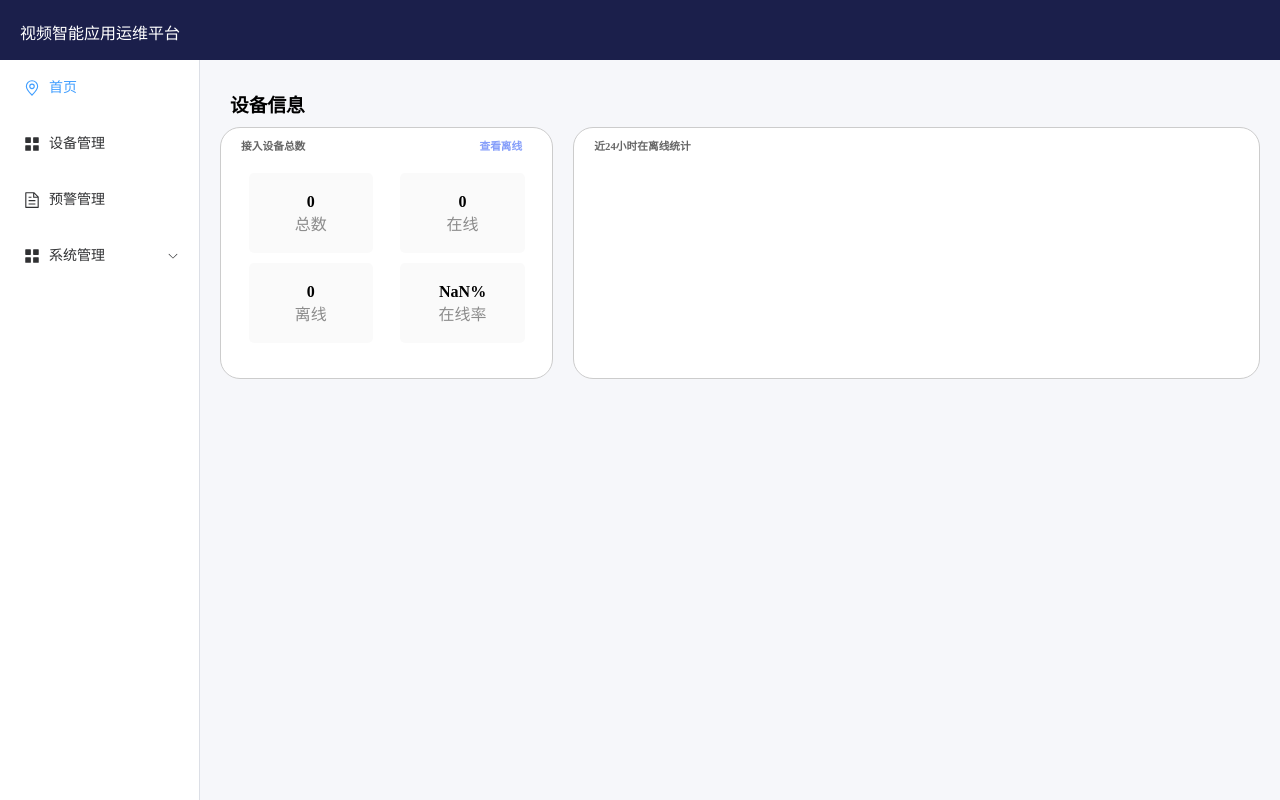
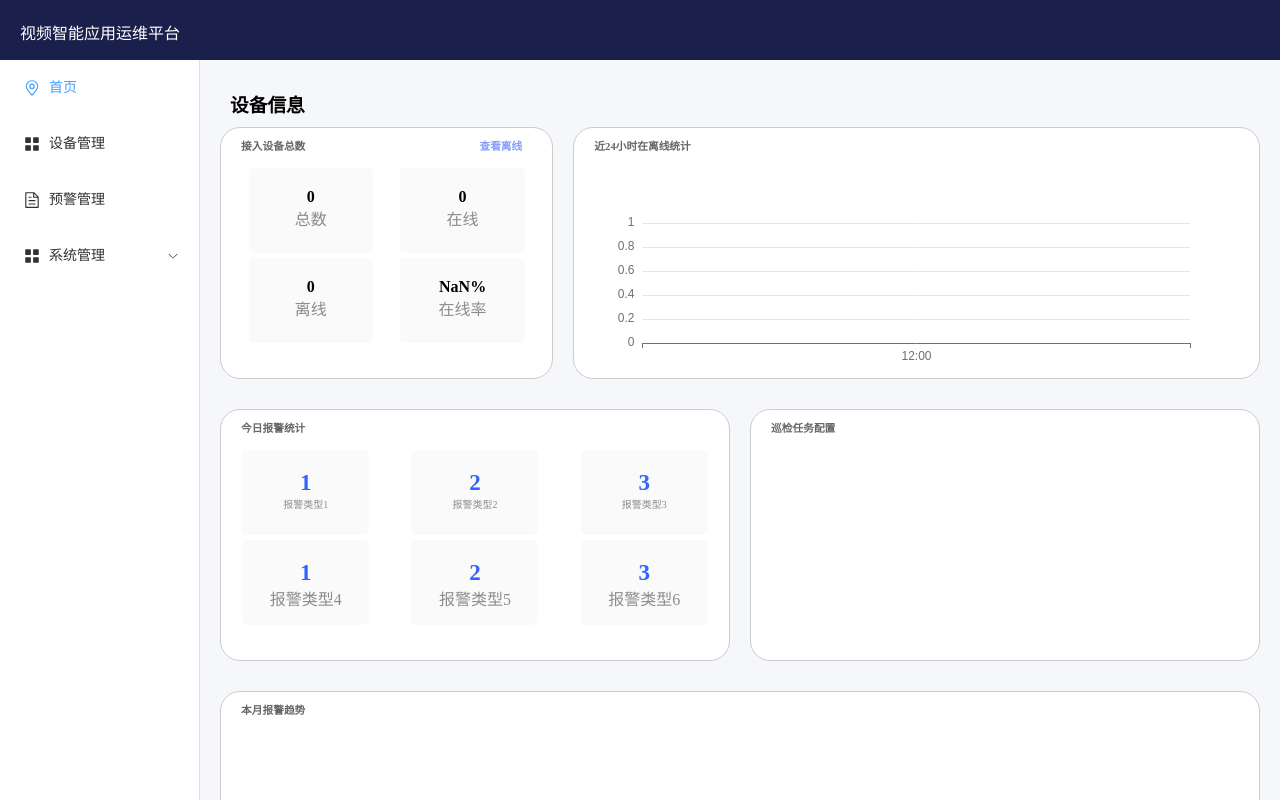
Before and after one commit to God-dev1ce/cameraTardet, a Vue app in the folder web/: page /device_info in a window 1280 px wide. Shown: the top 800 px of the page. Built offline with nearby package versions, Linux system fonts and the light colour scheme; no server answers; the HTML template or start-up script is replaced by a standard one.

Commit message:
feat: 完善首页设备详情布局

```diff
--- a/web/src/components/DeviceInfo.vue
+++ b/web/src/components/DeviceInfo.vue
@@ -2,6 +2,28 @@
 import {type DeviceOnlineInfoReply, getDeviceOnlineInfo} from "@/api/deviceInfo.ts";
 import {onMounted, ref} from "vue";
 import {ElMessage} from "element-plus";
+
+const option = ref({
+  xAxis: {
+    type: 'category',
+    data: ['12:00']
+  },
+  yAxis: {
+    type: 'value'
+  },
+  series: [
+    {
+      data: [0],
+      type: 'bar',
+      stack: 'x'
+    },
+    {
+      data: [0],
+      type: 'bar',
+      stack: 'x'
+    },
+  ]
+})
 
 const defaultDeviceInfo: DeviceOnlineInfoReply = {
   total_devices: 0,
@@ -68,16 +90,86 @@ onMounted(()=>{
       </div>
     </el-col>
 
+    <!--近24小时在离线情况统计-->
     <el-col :span="16">
       <div class="device-online-card">
         <el-row>
-          <el-col :span="12"><h6 style="padding: 10px 10px 10px 20px; color: rgba(0,0,0,60%)">近24小时在离线统计</h6></el-col>
-          <!--TODO 页面跳转 -->
-          <el-col :span="12"><h6 style="padding: 10px 30px 10px 10px; color: #0F40F580; text-align: right"></h6>
+          <el-col :span="24"><h6 style="padding: 10px 10px 10px 20px; color: rgba(0,0,0,60%)">近24小时在离线统计</h6></el-col>
+        </el-row>
+        <e-charts :option="option"></e-charts>
+      </div>
+    </el-col>
+  </el-row>
+
+  <!--今日报警统计-->
+  <el-row :gutter="20" style="padding: 30px 0 0 0">
+    <el-col :span="12">
+      <div class="device-online-card">
+        <el-row>
+          <el-col :span="24"><h6 style="padding: 10px 10px 10px 20px; color: rgba(0,0,0,60%)">今日报警统计</h6></el-col>
+        </el-row>
+
+        <el-row class="device-info-card" style="color: rgba(0,0,0,44%); font-size: 10px">
+          <el-col :span="1"/>
+          <el-col :span="6" class="card-info">
+            <b style="color: rgb(52, 98, 253); font-size: 23px">1</b>
+            <div>报警类型1</div>
           </el-col>
+          <el-col :span="2"/>
+          <el-col :span="6" class="card-info">
+            <b style="color: rgb(52, 98, 253); font-size: 23px">2</b>
+            <div>报警类型2</div>
+          </el-col>
+          <el-col :span="2"/>
+          <el-col :span="6" class="card-info">
+            <b style="color: rgb(52, 98, 253); font-size: 23px">3</b>
+            <div>报警类型3</div>
+          </el-col>
+          <el-col :span="1"/>
+        </el-row>
+
+        <el-row class="device-info-card" style="color: rgba(0,0,0,44%);">
+          <el-col :span="1"/>
+          <el-col :span="6" class="card-info">
+            <b style="color: rgb(52, 98, 253); font-size: 23px">1</b>
+            <div>报警类型4</div>
+          </el-col>
+          <el-col :span="2"/>
+          <el-col :span="6" class="card-info">
+            <b style="color: rgb(52, 98, 253); font-size: 23px">2</b>
+            <div>报警类型5</div>
+          </el-col>
+          <el-col :span="2"/>
+          <el-col :span="6" class="card-info">
+            <b style="color: rgb(52, 98, 253); font-size: 23px">3</b>
+            <div>报警类型6</div>
+          </el-col>
+          <el-col :span="1"/>
+        </el-row>
+
+      </div>
+    </el-col>
+
+    <!--今日报警统计饼状图-->
+    <el-col :span="12">
+      <div class="device-online-card">
+        <el-row>
+          <el-col :span="24"><h6 style="padding: 10px 10px 10px 20px; color: rgba(0,0,0,60%)">巡检任务配置</h6></el-col>
         </el-row>
       </div>
     </el-col>
+  </el-row>
+
+  <!--本月报警趋势折线图-->
+  <el-row style="padding: 30px 0 0 0">
+    <el-col :span="24">
+      <div class="device-online-card">
+        <el-row>
+          <el-col :span="24"><h6 style="padding: 10px 10px 10px 20px; color: rgba(0,0,0,60%)">本月报警趋势</h6></el-col>
+        </el-row>
+      </div>
+    </el-col>
+
   </el-row>
 
 </template>
@@ -85,7 +177,7 @@ onMounted(()=>{
 <style scoped>
 .device-info-card {
   height: 90px;
-  padding: 10px 0 0 0;
+  padding: 5px 0 0 0;
   text-align: center
 }
 
```
